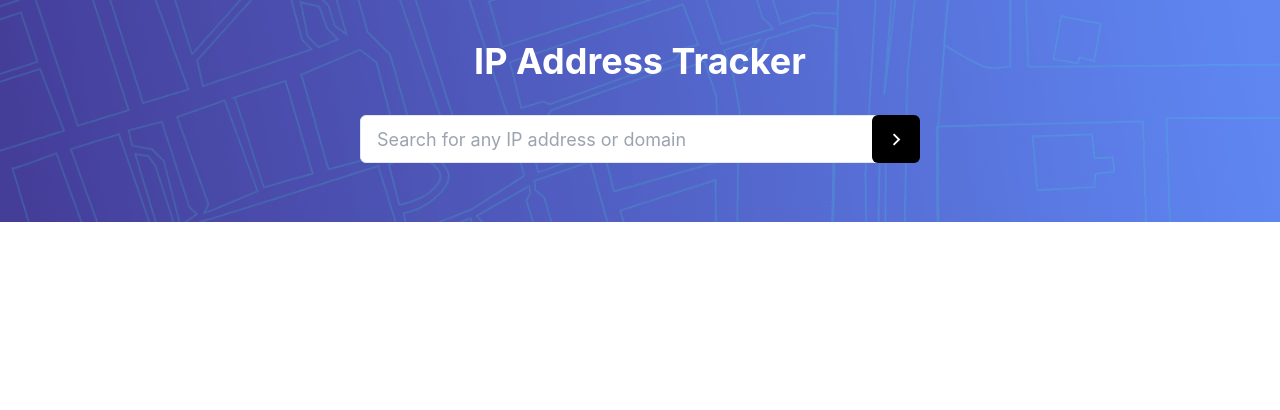
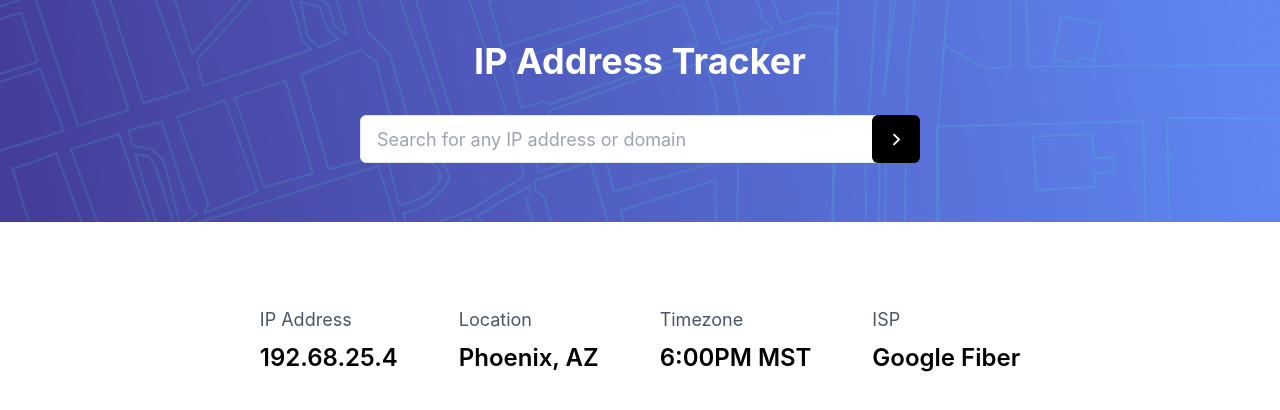
Before and after one commit to negmatov2008/ip-tracker, a React (Vite) app: page / in a window 1280 px wide. Shown: the top 410 px of the page. Built offline with nearby package versions, Linux system fonts and the light colour scheme.

Commit message:
Integrated the informational card on the main page

```diff
--- a/index.html
+++ b/index.html
@@ -3,12 +3,15 @@
 
 <head>
   <meta charset="UTF-8" />
-  <link rel="icon" type="image/png" href="/src/assets/favicon.png" />
+  <link rel="icon" type="image/png" href="/src/assets/images/favicon.png" />
   <meta name="viewport" content="width=device-width, initial-scale=1.0" />
 
-	<link rel="preconnect" href="https://fonts.googleapis.com">
-	<link rel="preconnect" href="https://fonts.gstatic.com" crossorigin>
-	<link href="https://fonts.googleapis.com/css2?family=Rubik:wght@300;400;500;600&display=swap" rel="stylesheet">
+	<link
+		rel="stylesheet"
+		href="https://unpkg.com/leaflet@1.9.3/dist/leaflet.css"
+    integrity="sha256-kLaT2GOSpHechhsozzB+flnD+zUyjE2LlfWPgU04xyI="
+    crossorigin=""
+	/>
 
   <title>IP Address Tracker</title>
 </head>
--- a/package.json
+++ b/package.json
@@ -14,12 +14,15 @@
     "@emotion/styled": "^11.10.5",
     "axios": "^1.2.4",
     "framer-motion": "^8.5.3",
+    "leaflet": "^1.9.3",
     "react": "^18.2.0",
     "react-dom": "^18.2.0",
-    "react-icons": "^4.7.1"
+    "react-icons": "^4.7.1",
+    "react-leaflet": "^4.2.0"
   },
   "devDependencies": {
     "@types/axios": "^0.14.0",
+    "@types/leaflet": "^1.9.0",
     "@types/react": "^18.0.15",
     "@types/react-dom": "^18.0.6",
     "@typescript-eslint/eslint-plugin": "^5.33.0",
--- a/src/App.tsx
+++ b/src/App.tsx
@@ -1,12 +1,14 @@
+import Header from './components/Header'
 import SearchInput from './components/SearchInput'
-import Header from './components/Header'
+import Card from './components/Card/Card'
 
 function App () {
 	return (
-		<>
+		<div>
 			<Header />
 			<SearchInput />
-		</>
+			<Card />
+		</div>
 	)
 }
 
--- a/src/components/Card/Card.tsx
+++ b/src/components/Card/Card.tsx
@@ -1,7 +1,12 @@
+import CardInfo from './CardInfo'
+
 const Card = () => {
 	return (
-		<div>
-			Card Component
+		<div className='font-Rubik absolute top-[375px] left-1/2 z-[500] w-[90vw] flex flex-col -translate-x-1/2 -translate-y-1/2 items-center justify-around divide-solid bg-white text-center rounded-xl p-4 md:flex-row md:w-2/3 md:text-left md:top-[340px]'>
+			<CardInfo header={'IP Address'} value={'192.68.25.4'} />
+			<CardInfo header={'Location'} value={'Phoenix, AZ'} />
+			<CardInfo header={'Timezone'} value={'6:00PM MST'} />
+			<CardInfo header={'ISP'} value={'Google Fiber'} />
 		</div>
 	)
 }
--- /dev/null
+++ b/src/components/Card/CardInfo.tsx
@@ -0,0 +1,10 @@
+const CardInfo = ({ header, value }: any) => {
+	return (
+		<div className='flex flex-col gap-2 p-4'>
+			<p className='text-gray-600 text-lg'>{header}</p>
+			<p className='text-2xl font-semibold text-black'>{value}</p>
+		</div>
+	)
+}
+
+export default CardInfo
--- a/src/components/Card/Info.tsx
+++ /dev/null
@@ -1,9 +0,0 @@
-const Info = () => {
-	return (
-		<div>
-			Info Component
-		</div>
-	)
-}
-
-export default Info
--- a/src/components/Map.tsx
+++ b/src/components/Map.tsx
@@ -1,7 +1,11 @@
+// import { MapContainer, TileLayer, Marker, Popup } from 'react-leaflet'
+
+// import 'leaflet/dist/leaflet.css'
+
 const Map = () => {
 	return (
-		<div className="text-4xl underline">
-			Map Component
+		<div className='border-black border-2 relative'>
+
 		</div>
 	)
 }
--- a/src/index.css
+++ b/src/index.css
@@ -1,3 +1,6 @@
+@import url('https://fonts.googleapis.com/css2?family=Poppins:ital,wght@0,100;0,200;0,300;0,400;0,500;0,600;0,700;0,800;1,300;1,400;1,500&display=swap');
+@import url('https://fonts.googleapis.com/css2?family=Rubik:wght@300;400;500;600&display=swap');
+
 @tailwind base;
 @tailwind components;
 @tailwind utilities;
--- a/tailwind.config.cjs
+++ b/tailwind.config.cjs
@@ -7,7 +7,8 @@ module.exports = {
 	theme: {
 		extend: {
 			fontFamily: {
-				rubik: "'Rubik', sans-serif"
+				poppins: ['Poppins', 'sans-serif'],
+				rubik: ['Rubik', 'sans-serif']
 			},
 			backgroundImage: {
 				main: 'url(/src/assets/Images/main-bg.png)'
```
Also changed, not shown: 1 other file (tests, documents, lock files or other folders).
